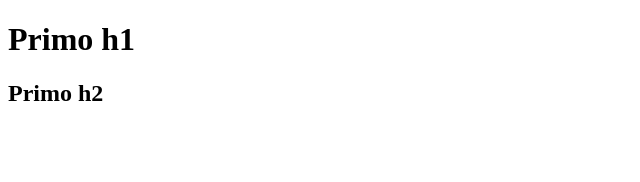
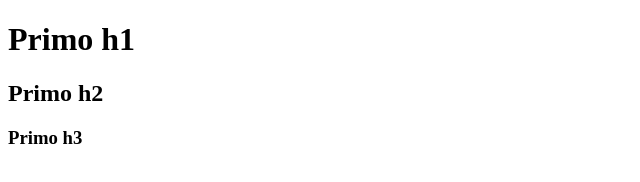
Before and after one commit to madseason/testgithub, a plain HTML site: page index.html in a window 1280 px wide. Shown: the full height of the page, 0-640 px from the left. Drawn offline with Linux system fonts and the light colour scheme.

Commit message:
Aggiunto un h3

```diff
--- a/index.html
+++ b/index.html
@@ -8,5 +8,6 @@
 <body>
   <h1>Primo h1</h1>
   <h2>Primo h2</h2>
+  <h3>Primo h3</h3>
 </body>
 </html>
```
